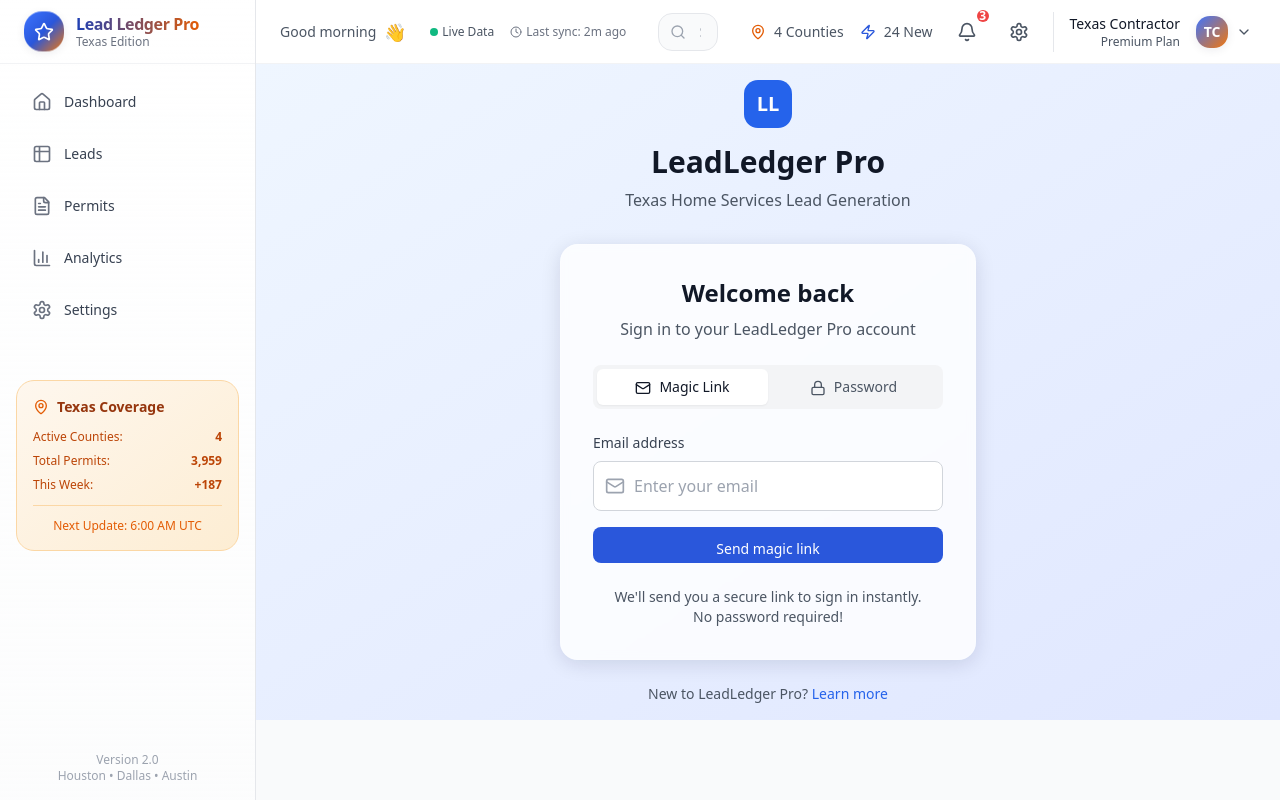
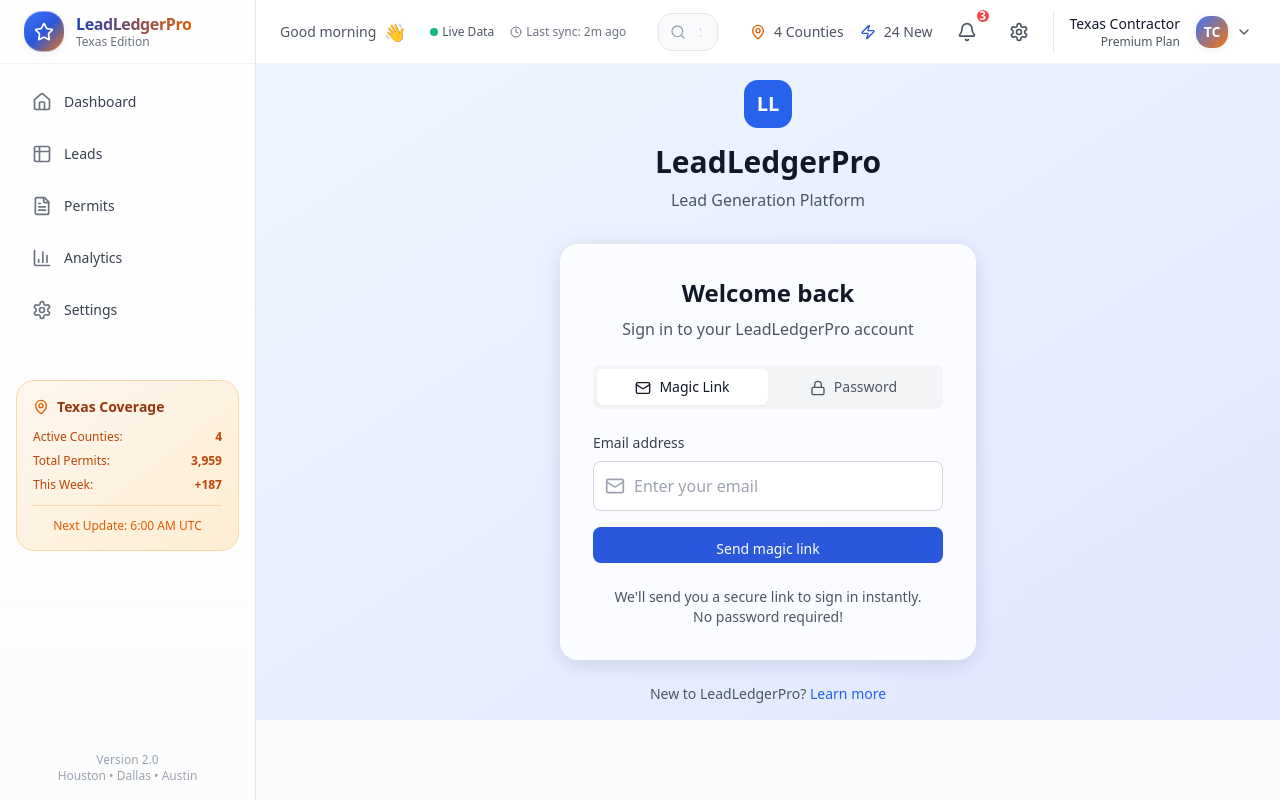
Before and after one commit to jtheoc80/Home-Services-Lead-Generation, a Next.js app in the folder frontend/: page /login in a window 1280 px wide. Built offline with nearby package versions, Linux system fonts and the light colour scheme; no server answers.

Commit message:
Standardize all frontend labels to "LeadLedgerPro"
Co-authored-by: jtheoc80 <186781530+jtheoc80@users.noreply.github.com>

```diff
--- a/frontend/app/layout.tsx
+++ b/frontend/app/layout.tsx
@@ -6,7 +6,7 @@ import Sidebar from "@/components/layout/Sidebar";
 import Topbar from "@/components/layout/Topbar";
 
 export const metadata = {
-  title: "LeadLedder Pro",
+  title: "LeadLedgerPro",
   description: "Leads & permits for contractors"
 };
 
--- a/frontend/app/login/page.tsx
+++ b/frontend/app/login/page.tsx
@@ -60,8 +60,8 @@ function LoginContent() {
               <span className="text-white font-bold text-xl">LL</span>
             </div>
           </div>
-          <h1 className="text-3xl font-bold text-gray-900 mb-2">LeadLedger Pro</h1>
-          <p className="text-gray-600">Texas Home Services Lead Generation</p>
+          <h1 className="text-3xl font-bold text-gray-900 mb-2">LeadLedgerPro</h1>
+          <p className="text-gray-600">Lead Generation Platform</p>
           {redirectedFrom && (
             <p className="mt-2 text-sm text-gray-600">
               Please sign in to access{' '}
@@ -97,7 +97,7 @@ function LoginContent() {
 
         <div className="text-center mt-6">
           <p className="text-sm text-gray-600">
-            New to LeadLedger Pro?{' '}
+            New to LeadLedgerPro?{' '}
             <button
               onClick={() => window.location.href = '/'}
               className="text-blue-600 hover:text-blue-700 font-medium"
--- a/frontend/app/page.tsx
+++ b/frontend/app/page.tsx
@@ -86,7 +86,7 @@ export default function HomePage() {
               </Badge>
 
               <h1 className="text-6xl font-bold text-white">
-                Texas Home Services
+                LeadLedgerPro
                 <span className="block bg-gradient-to-r from-yellow-200 to-orange-200 bg-clip-text text-transparent">
                   Lead Generation
                 </span>
--- a/frontend/components/AuthForm.tsx
+++ b/frontend/components/AuthForm.tsx
@@ -123,7 +123,7 @@ export default function AuthForm({ onSuccess, redirectTo = '/dashboard' }: AuthF
         {/* Header */}
         <div className="text-center space-y-2">
           <h2 className="text-2xl font-bold text-gray-900">Welcome back</h2>
-          <p className="text-gray-600">Sign in to your LeadLedger Pro account</p>
+          <p className="text-gray-600">Sign in to your LeadLedgerPro account</p>
         </div>
 
         {/* Mode Toggle */}
--- a/frontend/components/layout/Sidebar.tsx
+++ b/frontend/components/layout/Sidebar.tsx
@@ -25,7 +25,7 @@ export default function Sidebar() {
         </div>
         <div className="leading-tight">
           <div className="font-bold tracking-tight bg-gradient-to-r from-brand-700 to-texas-600 bg-clip-text text-transparent">
-            Lead Ledger Pro
+            LeadLedgerPro
           </div>
           <div className="text-xs text-gray-500 font-medium">Texas Edition</div>
         </div>
```
